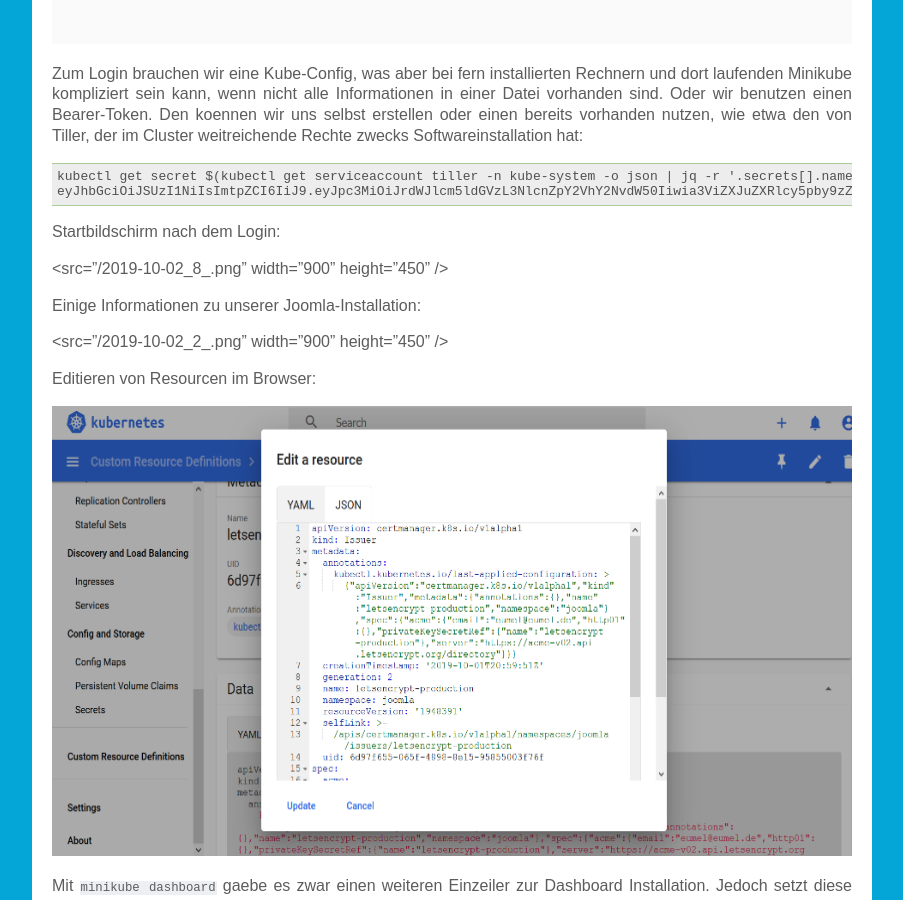
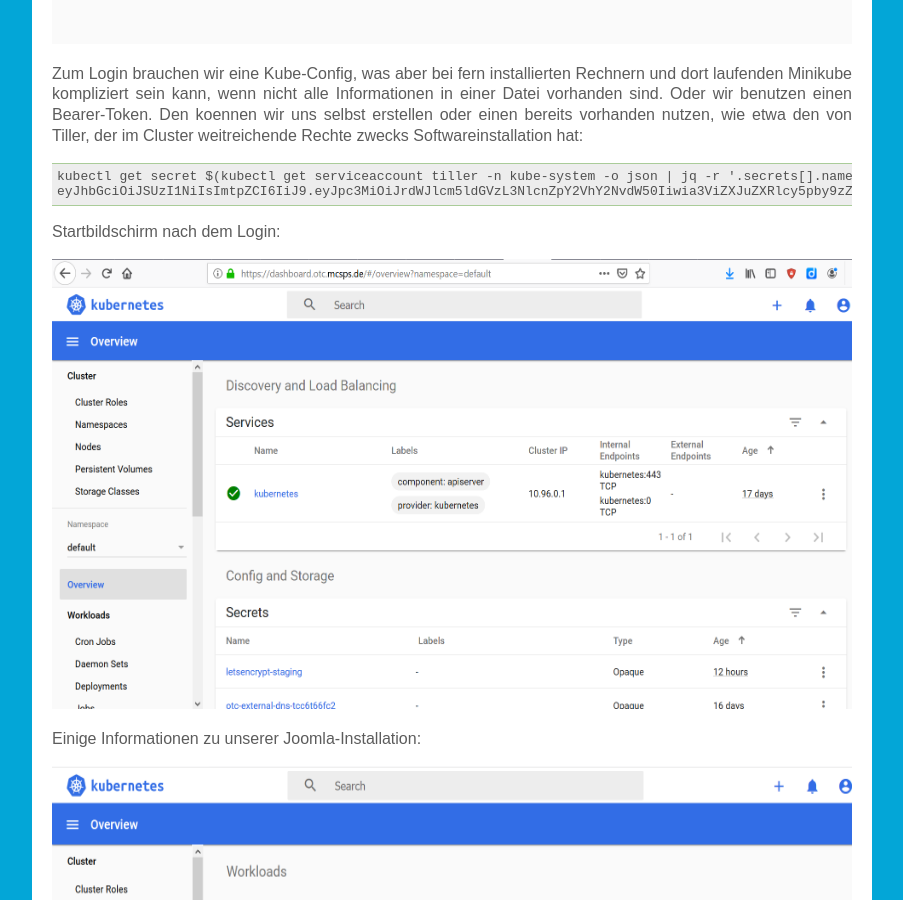
Before and after one commit to pepov/k8sblog, a Sphinx documentation site: the page built from source/kubernetes-in-bunt-dashboard-installation-als-einzeiler.md, in a window 1280 px wide and 900 px high, scrolled down 2749 px. Shown: the whole window, without its empty margins (198-1101 px from the left). Built offline with Sphinx 7.4.7, drawn with Linux system fonts in a browser that asks for light colours; pages that are not in the unit, such as notebooks, are missing from menus.

Commit message:
fix logo

```diff
--- a/source/kubernetes-in-bunt-dashboard-installation-als-einzeiler.md
+++ b/source/kubernetes-in-bunt-dashboard-installation-als-einzeiler.md
@@ -151,11 +151,11 @@
 
 Startbildschirm nach dem Login:
 
-<src="/2019-10-02_8_.png" width="900" height="450" />
+<img src="/2019-10-02_8_.png" width="900" height="450" />
 
 Einige Informationen zu unserer Joomla-Installation:
 
-<src="/2019-10-02_2_.png" width="900" height="450" />
+<img src="/2019-10-02_2_.png" width="900" height="450" />
 
 Editieren von Resourcen im Browser:
 
```
